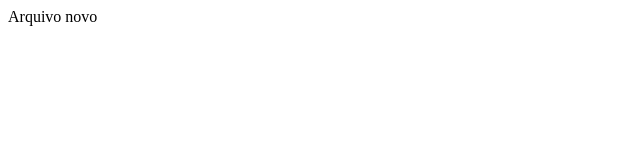
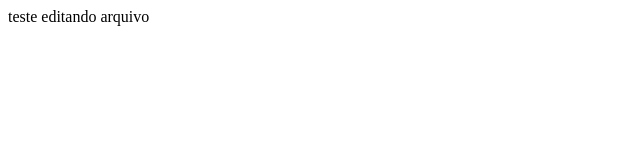
Before and after one commit to JonesCesarN/nlw-git, a plain HTML site: page teste.html in a window 1280 px wide. Shown: the full height of the page, 0-640 px from the left. Drawn offline with Linux system fonts and the light colour scheme.

Commit message:
editando arquivo

```diff
--- a/teste.html
+++ b/teste.html
@@ -6,6 +6,6 @@
   <title>Document</title>
 </head>
 <body>
-  Arquivo novo
+  teste editando arquivo
 </body>
 </html>
```
